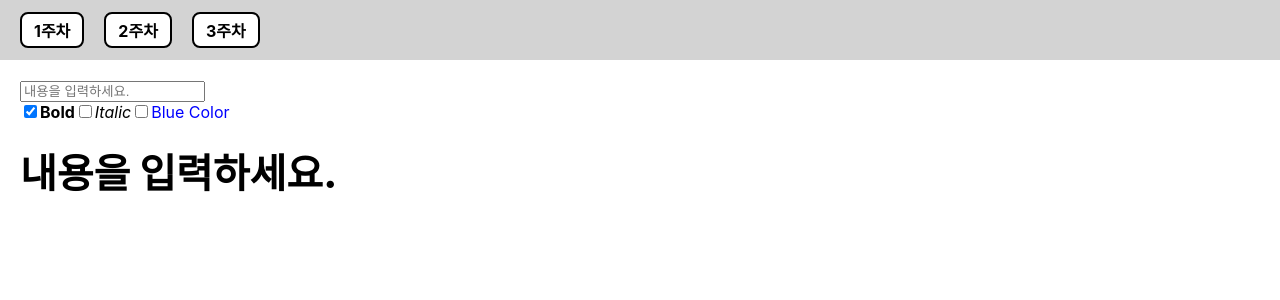
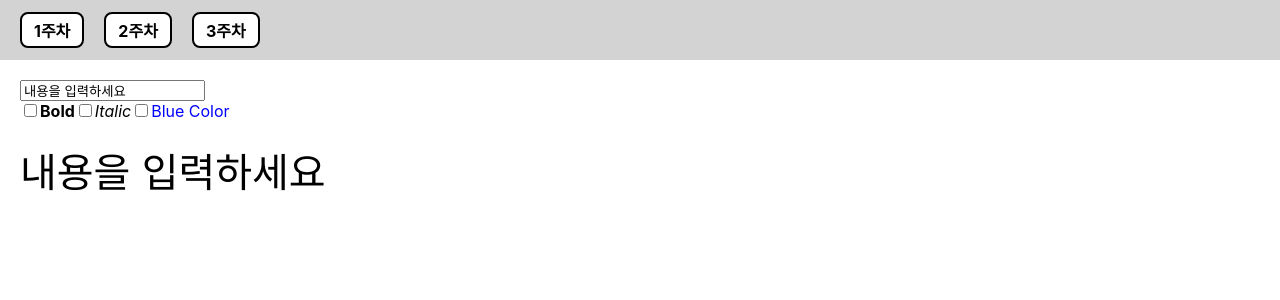
Before and after one commit to KMU-WINK/2023-01-react-js-study, a React (Create React App) app: page /week-1 in a window 1280 px wide. Shown: the top 300 px of the page. Built offline with nearby package versions, Linux system fonts and the light colour scheme.

Commit message:
1주차 과제 해결

```diff
--- a/src/pages/Week1/index.js
+++ b/src/pages/Week1/index.js
@@ -4,30 +4,48 @@ import { useState } from 'react';
 export default function Week1() {
   // 아래에 content 라는 state를 useState 함수를 사용하여 선언하시오.
   // const ...
+  const [content, setContent] = useState('내용을 입력하세요');
+
   const [textStyle, setTextStyle] = useState({
-    bold: true,
+    bold: false,
     italic: false,
     color: false,
   });
+  const {bold, italic, color} = textStyle;
+
 
   const handleCheckbox = e => {
     // 이 함수는 checkbox가 변하면 이벤트를 받아 처리해주는 함수이다.
     // 아래 힌트를 참고하여 체크박스가 변할 때 마다 textStyle state 값이 변하도록 하시오.
     // 브라우저에서 개발자 도구 - Console 에서 값을 확인할 수 있다.
+    const {name, checked} = e.target;
+
+    setTextStyle({
+      ...textStyle,
+      [name]: checked
+    });
+
     console.log(e.target.name, e.target.checked);
   };
 
+
+
+
   // 아래 함수를 작성하여 input의 값이 변할 때, content state 값이 변하도록 하시오.
-  const handleInputText = e => {};
+  const handleInputText = e => {
+    setContent(e.target.value);
+  };
 
   return (
     <div style={{ padding: '20px' }}>
-      <input type="text" placeholder="내용을 입력하세요." /> <br />
+      <input type="text" value={content} onChange={handleInputText} placeholder="내용을 입력하세요." /> <br />
+      {/* <input handleInputText={content} value={content}  /> <br /> */}
+
       <input
         type="checkbox"
         id="bold"
         name="bold"
-        checked
+        // checked 굵기 조절할 수 있게 고정에서 수정
         onChange={handleCheckbox}
       />
       <label htmlFor="bold">
@@ -53,11 +71,13 @@ export default function Week1() {
       </label>
       {/* 아래 StyledH2 Component는 각각 bold, italic, color을 props로 받아 적용시킨다. */}
       {/* 위에서 선언한 textStyle state 값을 props로 넘겨주도록 한다. */}
-      <StyledH2 bold={true}>
+      <StyledH2 bold={bold} italic={italic} color={color}>
         {
           // content state에 값이 없다면, '내용을 입력하세요.' 를 출력하고 값이 있다면 content state 값을 출력하시오.
+          content
         }
-        내용을 입력하세요.
+
+
       </StyledH2>
     </div>
   );
```
